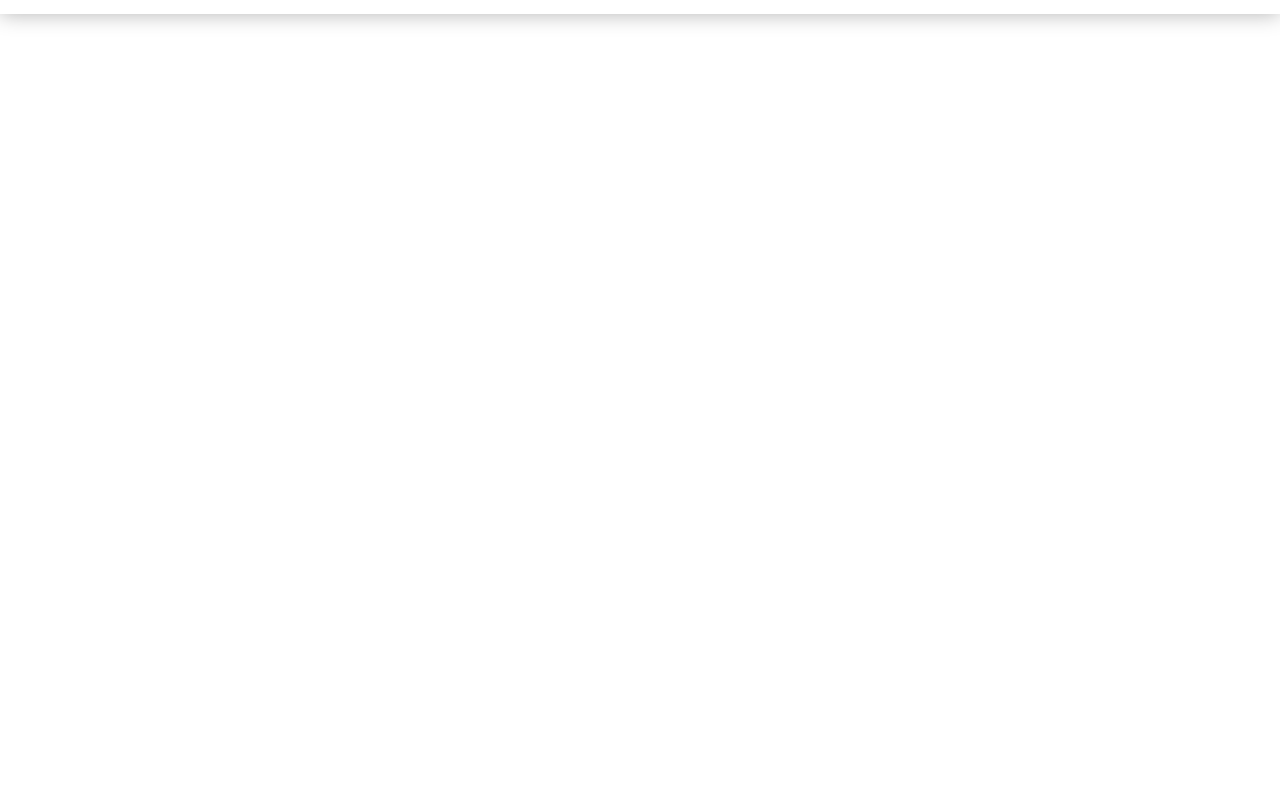
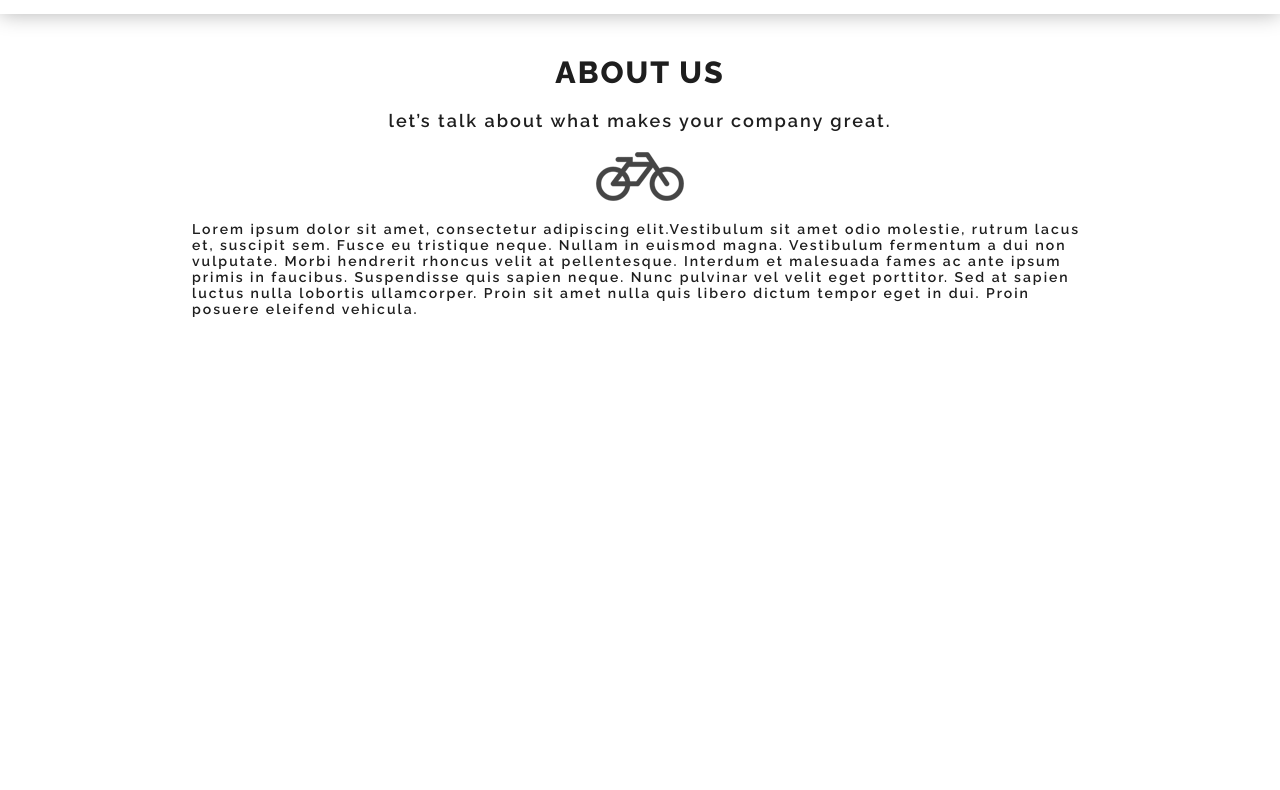
Before and after one commit to ipiewithapple/WheelsTemplate, a website built with webpack: page src/pug/index.pug in a window 1280 px wide. Shown: the part 882-1672 px from the top of the page. After the commit the page ends 1269 px from the top, so only its background shows below. Built offline with nearby package versions, Linux system fonts and the light colour scheme.

Commit message:
About us section

```diff
--- a/src/js/index.js
+++ b/src/js/index.js
@@ -19,7 +19,8 @@ menuBtn.addEventListener('click', () => {
 // Smooth scrolling
 
 navLinks.forEach((el) => {
-  el.addEventListener('click', () => {
+  el.addEventListener('click', (evt) => {
+    evt.preventDefault();
     const href = el.textContent.replace(' ', '-');
     document.querySelector(`#${href}`).scrollIntoView({block: "center", behavior: "smooth"});
     burger.classList.remove('menu__burger--close');
--- a/src/pug/index.pug
+++ b/src/pug/index.pug
@@ -26,3 +26,14 @@ html(lang="en")
     nav.nav
       +nav
     section.about-us#about-us
+      .container
+        h2.about-us__title About us
+        p.about-us__subtitle let’s talk about what makes your company great.
+        .about-us__bike
+        p.about-us__desc Lorem ipsum dolor sit amet, consectetur adipiscing elit.
+          |Vestibulum sit amet odio molestie, rutrum lacus et, suscipit sem.
+          |Fusce eu tristique neque. Nullam in euismod magna.
+          |Vestibulum fermentum a dui non vulputate. Morbi hendrerit rhoncus velit at pellentesque.
+          |Interdum et malesuada fames ac ante ipsum primis in faucibus. Suspendisse quis sapien neque.
+          |Nunc pulvinar vel velit eget porttitor. Sed at sapien luctus nulla lobortis ullamcorper.
+          |Proin sit amet nulla quis libero dictum tempor eget in dui. Proin posuere eleifend vehicula.
--- a/src/scss/blocks/about-us.scss
+++ b/src/scss/blocks/about-us.scss
@@ -1,3 +1,20 @@
 .about-us{
-  height: 100vh;
+  padding-top: 40px;
+  padding-bottom: 70px;
+  box-sizing: border-box;
 }
+
+.about-us__subtitle {
+  margin: 20px 0;
+}
+
+.about-us__bike {
+  width: 90px;
+  height: 50px;
+  margin-bottom: 20px;
+  background: url("../img/bike_icon.png") no-repeat center center;
+}
+
+.about-us__desc {
+  font-size: 0.875rem;
+}
--- a/src/scss/blocks/nav.scss
+++ b/src/scss/blocks/nav.scss
@@ -20,6 +20,7 @@
 .nav__link{
   text-decoration: none;
   color: $text-dark;
+  cursor: pointer;
 
   &:hover {
     text-decoration: overline;
--- a/src/scss/style.scss
+++ b/src/scss/style.scss
@@ -9,20 +9,31 @@
 * {
   margin: 0;
   padding: 0;
+
+  &::selection {
+    background: $text-dark;
+    color: $text-light;
+  }
 }
 
+body {
+  font-family: 'Raleway', sans-serif;
+  font-weight: 600;
+  font-size: 1.125rem;
+  color: $text-dark;
+  letter-spacing: 0.125rem;
+}
+
+h2 {
+  font-size: 1.9rem;
+  font-weight: 800;
+  text-transform: uppercase;
+}
 img {
   display: block;
   width: 100%;
   height: auto;
 }
-body {
-  font-family: 'Raleway', sans-serif;
-  font-weight: 600;
-  color: $text-dark;
-  letter-spacing: 0.125rem;
-}
-
 
 // Other
 .logo {
@@ -31,6 +42,15 @@ body {
   text-transform: uppercase;
 }
 
+.container {
+  display: flex;
+  flex-direction: column;
+  align-items: center;
+  justify-content: center;
+  padding: 0 15%;
+  margin: 0 auto;
+}
+
 
 // Imports
 @import "blocks/nav.scss";
```
